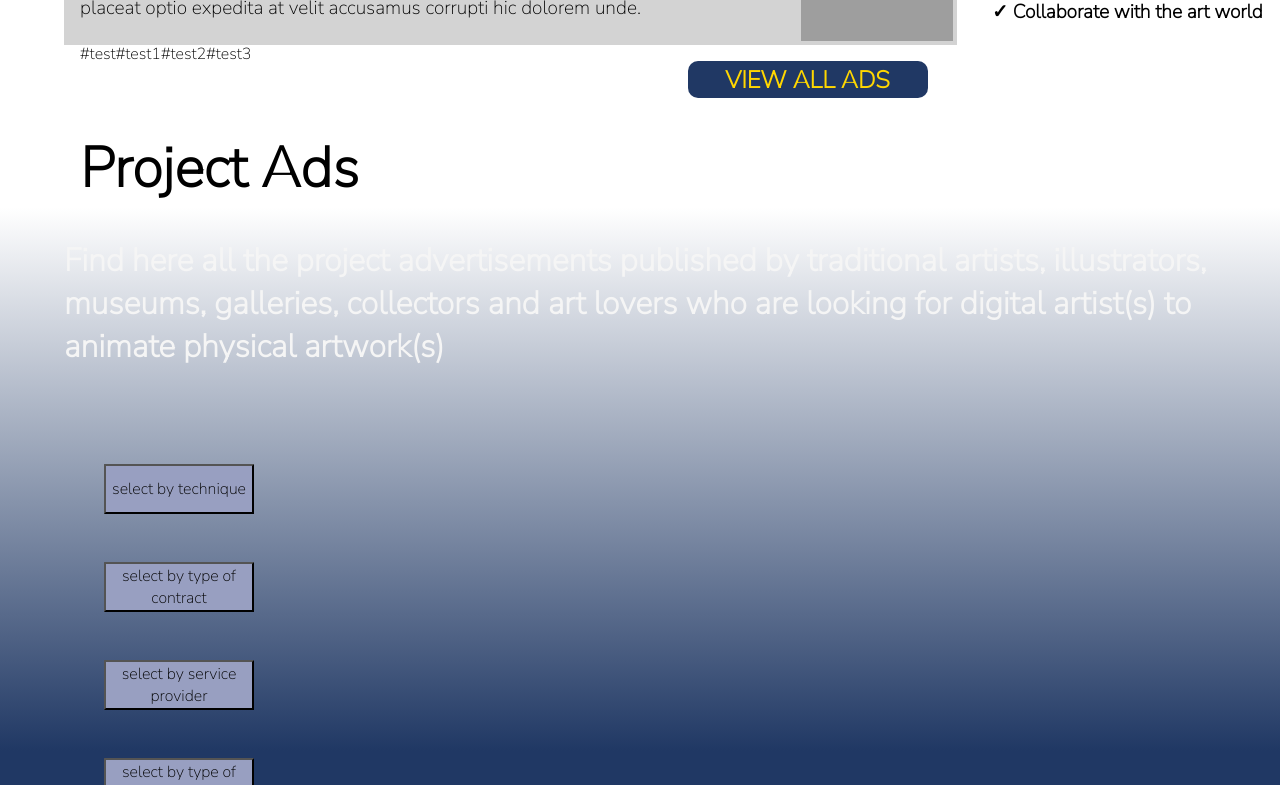
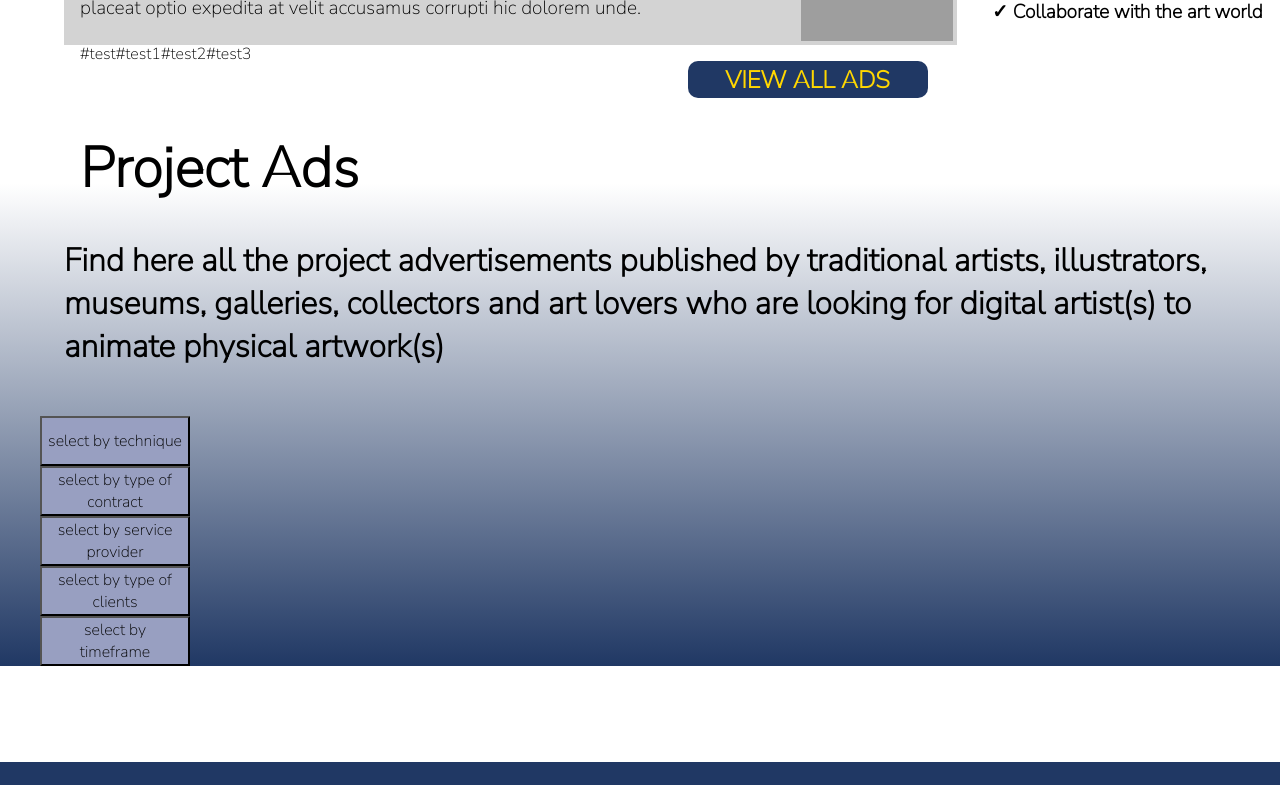
Before and after one commit to WildCodeSchool/2022-03-JS-Remote-404-we_rev_art, a React (Vite) app in the folder frontend/: page / in a window 1280 px wide. Shown: the part 3940-4725 px from the top of the page. Built offline with nearby package versions, Linux system fonts and the light colour scheme; grey boxes are pictures that could not be loaded.

Commit message:
correction bug projectadsfilter

```diff
--- a/frontend/src/components/ProjectAdsFilter.jsx
+++ b/frontend/src/components/ProjectAdsFilter.jsx
@@ -1,14 +1,9 @@
-import { React, useState } from "react";
+import { React } from "react";
 import ProjectAdsFilterData from "../data/ProjectAdsFilterData";
 import "../style/ProjectAdsFilter.css";
 import ProjectFilterOption from "./ProjectFilterOption";
 
 function ProjectAdsFilter() {
-  const [buttonClicked, setButtonClicked] = useState(false);
-  function handleClick() {
-    setButtonClicked(!buttonClicked);
-  }
-
   return (
     <div className="projectad_container">
       <h2> Project Ads</h2>
@@ -17,23 +12,8 @@ function ProjectAdsFilter() {
         artists, illustrators, museums, galleries, collectors and art lovers who
         are looking for digital artist(s) to animate physical artwork(s)
       </h3>
-
       {ProjectAdsFilterData.map((data) => (
-        <section className="filter_button_container">
-          <button
-            className="filter_selection"
-            type="button"
-            onClick={handleClick}
-          >
-            {data.filter}
-          </button>
-
-          <ul>
-            {buttonClicked
-              ? data.option.map((list) => <ProjectFilterOption list={list} />)
-              : ""}
-          </ul>
-        </section>
+        <ProjectFilterOption list={data} />
       ))}
     </div>
   );
--- a/frontend/src/components/ProjectFilterOption.jsx
+++ b/frontend/src/components/ProjectFilterOption.jsx
@@ -1,11 +1,27 @@
-import React from "react";
+import { React, useState } from "react";
 import { Link } from "react-router-dom";
 
 function ProjectFilterOption({ list }) {
+  const [buttonClicked, setButtonClicked] = useState(false);
+  function handleClick() {
+    setButtonClicked(!buttonClicked);
+  }
   return (
-    <Link to>
-      <li className="filter_options"> {list}</li>{" "}
-    </Link>
+    <section className="XXXX">
+      <button className="filter_selection" type="button" onClick={handleClick}>
+        {list.filter}
+      </button>
+
+      <ul>
+        {buttonClicked
+          ? list.option.map((filteroptions) => (
+              <Link to="/">
+                <li className="filter_options"> {filteroptions}</li>
+              </Link>
+            ))
+          : ""}
+      </ul>
+    </section>
   );
 }
 
--- a/frontend/src/style/ProjectAdsFilter.css
+++ b/frontend/src/style/ProjectAdsFilter.css
@@ -1,7 +1,7 @@
 .projectad_container {
   display: flex;
   flex-direction: column;
-  background: linear-gradient(white 10%, #203864 80%);
+  background: linear-gradient(white 10%, #203864 100%);
   margin-bottom: 6rem;
 }
 .projectad_container h3 {
@@ -9,7 +9,7 @@
   margin-bottom: 3rem;
   margin-left: 4rem;
   font-size: 2rem;
-  color: whitesmoke;
+  color: black;
 }
 .filter_button_container {
   display: flex;
@@ -17,6 +17,12 @@
   position: relative;
   padding-top: 3rem;
   margin-left: 4rem;
+}
+
+.XXXX {
+  width: 100%;
+  display: flex;
+  flex-direction: row;
 }
 .filter_selection {
   background-color: rgb(152, 159, 193);
```
